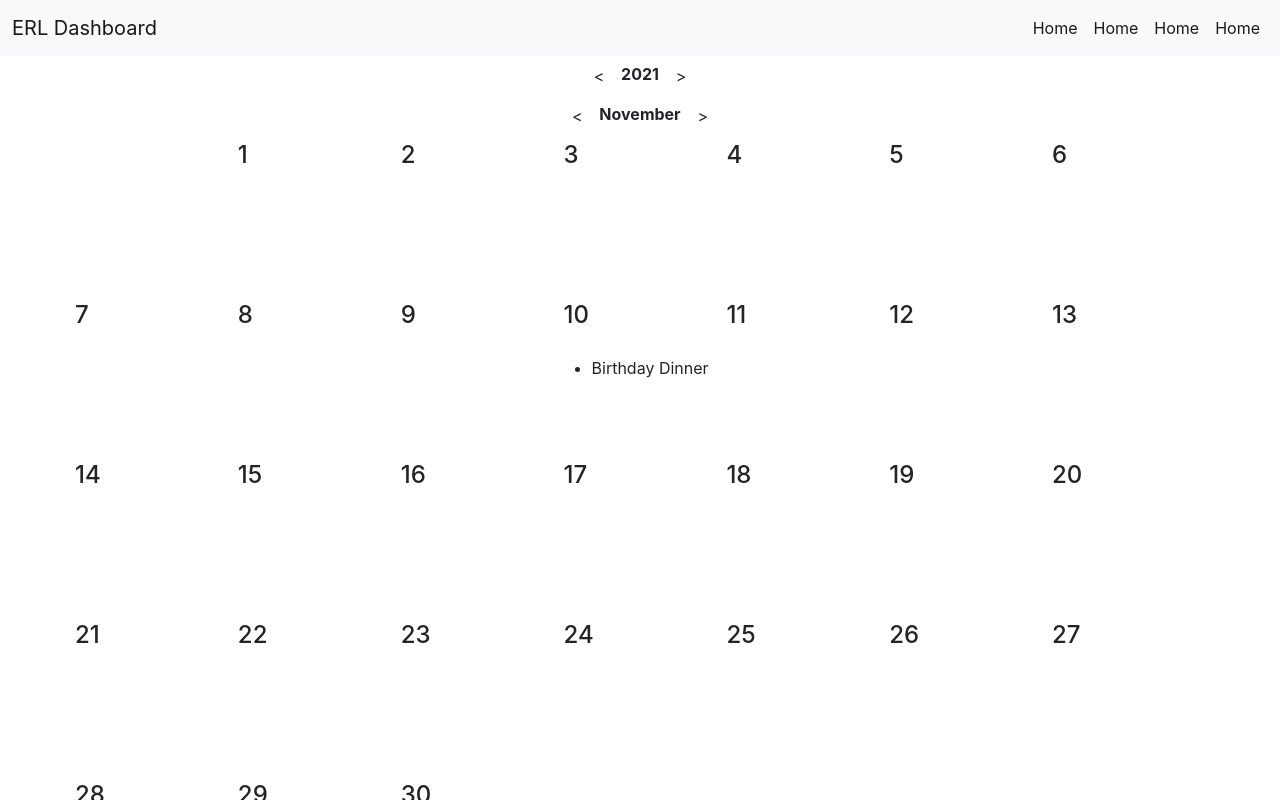
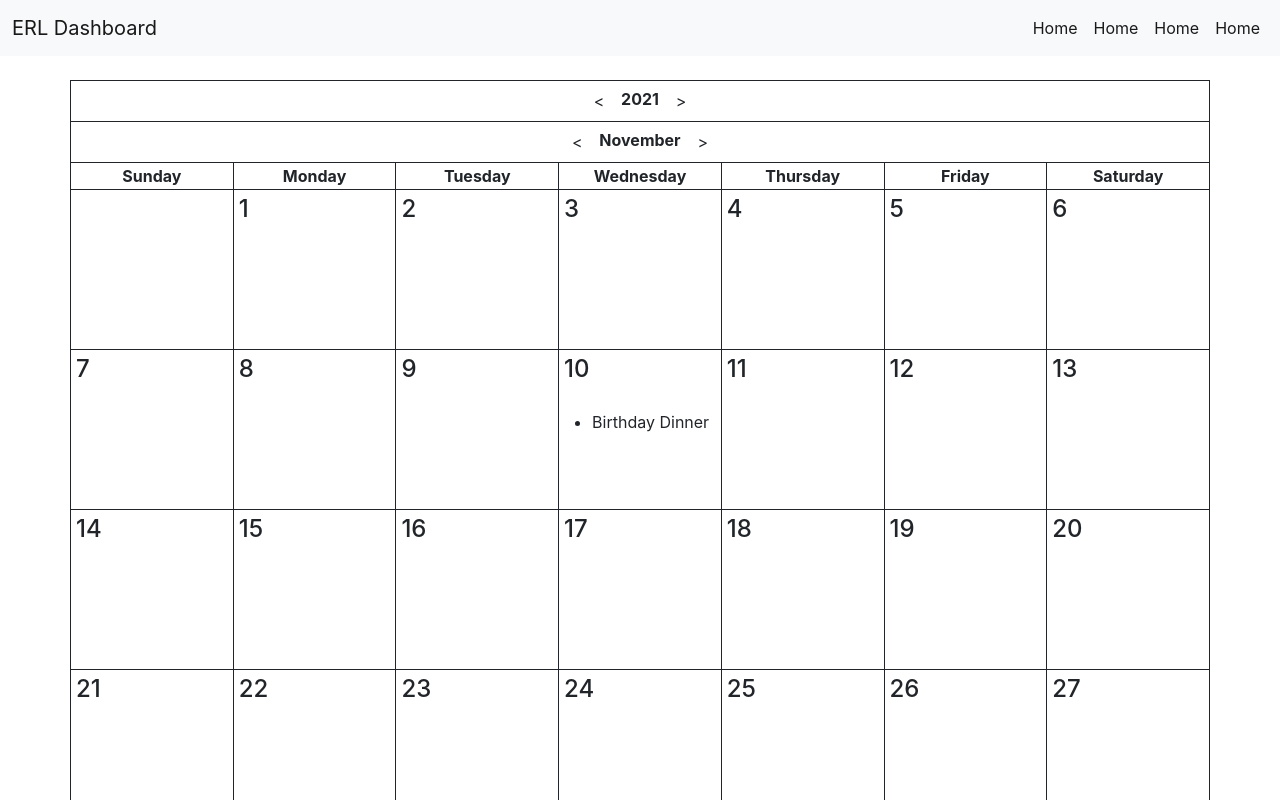
Before and after one commit to matthew-talamantes/erl-dashboard, a React (Create React App) app: page / in a window 1280 px wide. Shown: the top 800 px of the page. Built offline with nearby package versions, Linux system fonts and the light colour scheme.

Commit message:
Add more styling to calendar

```diff
--- a/src/components/Calendar.js
+++ b/src/components/Calendar.js
@@ -64,13 +64,13 @@ const Calendar = ({ displayDate, events }) => {
     return (
         <section className="container-md">
             <div className="row">
-                <table id="calendar-element" className="calendar col">
-                    <thead>
+                <table id="calendar-element" className="calendar col mt-4 border border-dark rounded">
+                    <thead className="border border-dark">
                         <tr>
                             <th colSpan="7"><span className="btn" id="btn-year-decrease" onClick={decreaseYear}>{`<`}</span> { year } <span className="btn" id="btn-year-increase" onClick={increaseYear}>{`>`}</span></th>
                         </tr>
                         <tr>
-                            <th colSpan="7"><span className="btn" id="btn-month-decrease" onClick={decreaseMonth}>{`<`}</span> {getMonthName(month)} <span className="btn" id="btn-month-increase" onClick={increaseMonth}>{`>`}</span></th>
+                            <th className="border border-dark" colSpan="7"><span className="btn" id="btn-month-decrease" onClick={decreaseMonth}>{`<`}</span> {getMonthName(month)} <span className="btn" id="btn-month-increase" onClick={increaseMonth}>{`>`}</span></th>
                         </tr>
                     </thead>
                     <CalendarBody year={year} month={month} daysOfMonth={daysOfMonth} events={getMonthEvents(month, year)} />
--- a/src/components/CalendarBody.js
+++ b/src/components/CalendarBody.js
@@ -56,6 +56,15 @@ const CalendarBody = ({ year, month, daysOfMonth, events }) => {
     const weekList = buildWeekArray(dayList);
     return (
         <tbody>
+            <tr>
+                <th className="border border-dark">Sunday</th>
+                <th className="border border-dark">Monday</th>
+                <th className="border border-dark">Tuesday</th>
+                <th className="border border-dark">Wednesday</th>
+                <th className="border border-dark">Thursday</th>
+                <th className="border border-dark">Friday</th>
+                <th className="border border-dark">Saturday</th>
+            </tr>
             {weekList.map((week, weekIndex)=>(
                 <tr key={weekIndex} >{week.map((day, dayIndex)=>(
                     <CalendarDay key={`${weekIndex}-${dayIndex}`} dayNum={day} events={getDayEvents(day)} />
--- a/src/components/CalendarDay.js
+++ b/src/components/CalendarDay.js
@@ -3,7 +3,7 @@ import EventPreview from './EventPreview';
 
 const CalendarDay = ({ dayNum, events}) => {
     return (
-        <td className="calendar-day">
+        <td className="calendar-day border border-dark">
             <h4>{dayNum}</h4>
             <ul>
                 {events.map((event)=>(
```
